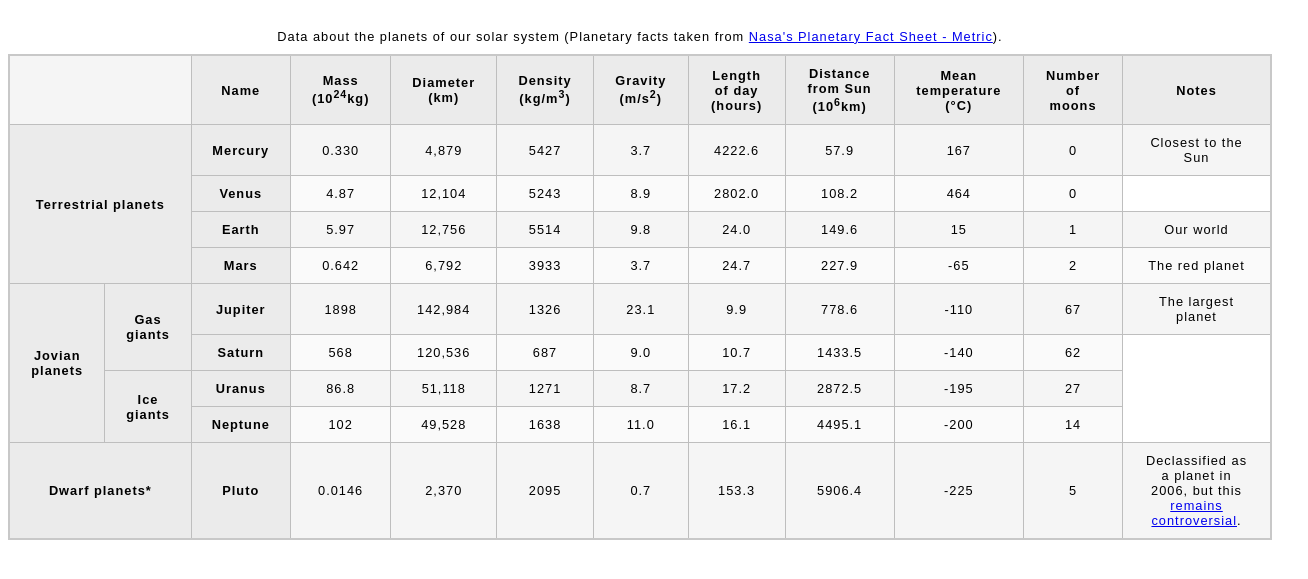
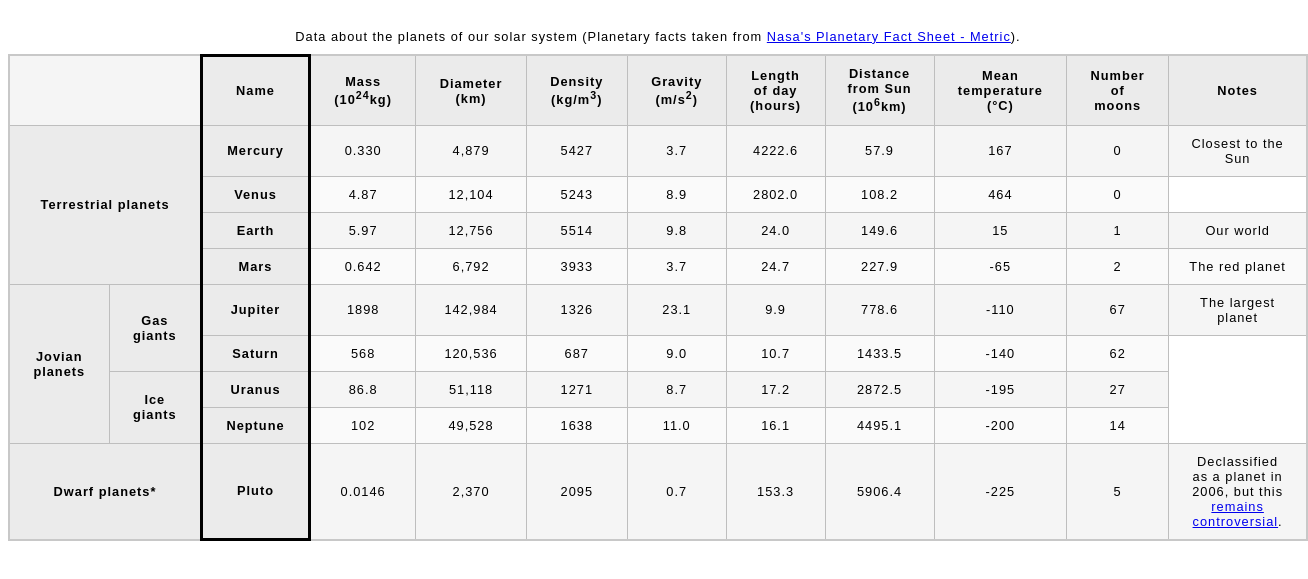
Before and after one commit to F3GR/weather-app, a plain HTML site: page mdn-practice/HTML/index.html in a window 1280 px wide. Shown: the part 61-640 px from the top of the page, 1308 px wide, since content can reach past the window. Drawn offline with Linux system fonts and the light colour scheme.

Commit message:
HTML - final project finished

```diff
--- a/mdn-practice/HTML/index.html
+++ b/mdn-practice/HTML/index.html
@@ -17,7 +17,17 @@
             Nasa's Planetary Fact Sheet - Metric</a>).
         </caption>
         <colgroup>
-
+            <col />
+            <col />
+            <col style="border: solid black" />
+            <col />
+            <col />
+            <col />
+            <col />
+            <col />
+            <col />
+            <col />
+            <col />
         </colgroup>
         <thead>
             <tr>
--- a/mdn-practice/HTML/minimal-table.css
+++ b/mdn-practice/HTML/minimal-table.css
@@ -1,3 +1,7 @@
+* {
+    width:100vw;
+}
+
 html {
     font-family: sans-serif;
   }
```
